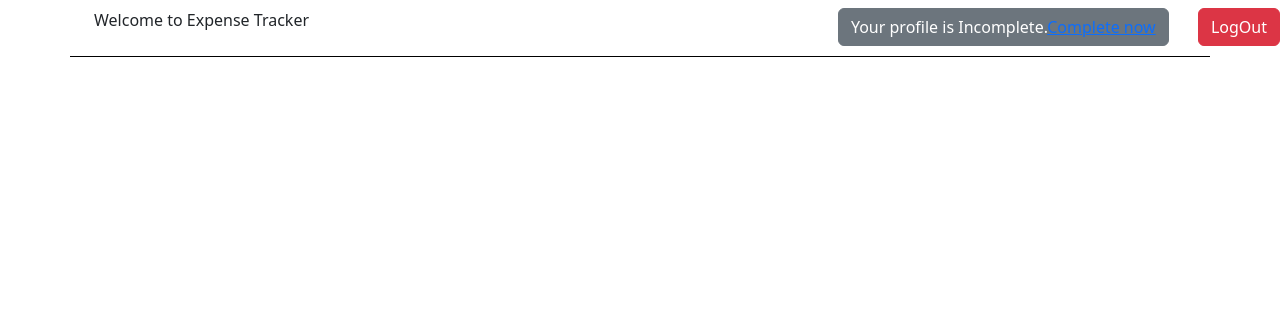
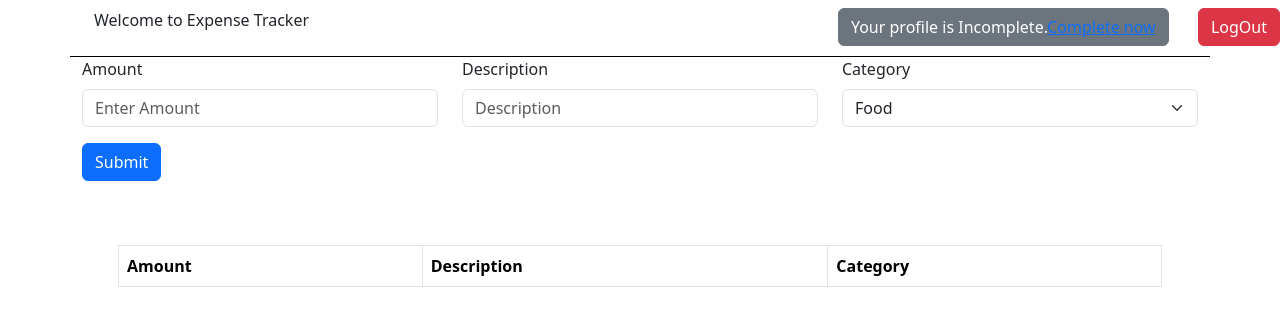
Before and after one commit to Abdulajishs/expense-tracker-securespend, a React (Create React App) app: page /home in a window 1280 px wide. Shown: the top 326 px of the page. Built offline with nearby package versions, Linux system fonts and the light colour scheme.

Commit message:
Adding Expenses for tracking purpose

```diff
--- /dev/null
+++ b/src/components/Expenses/ExpensesForm.js
@@ -0,0 +1,56 @@
+import { useContext, useRef } from "react";
+import { Button, Col, Container, Form, Row } from "react-bootstrap";
+import ExpenseContext from "../../store/expense-context";
+
+const ExpensesForm = () => {
+    const amountRef = useRef("");
+    const descriptionRef = useRef("");
+    const categoryRef = useRef("");
+
+    const expenseCntxt = useContext(ExpenseContext);
+
+    const submitHandler = (event) => {
+        event.preventDefault()
+        const expense = {
+            amount: amountRef.current.value,
+            description: descriptionRef.current.value,
+            category: categoryRef.current.value,
+        }
+        expenseCntxt.addExpenses(expense)
+
+        amountRef.current.value=""
+        descriptionRef.current.value =""
+        categoryRef.current.value =""
+    }
+    return (
+        <Container>
+            <Form onSubmit={submitHandler}>
+                <Row className="mb-3">
+                    <Form.Group as={Col} controlId="formGridAmount">
+                        <Form.Label>Amount</Form.Label>
+                        <Form.Control type="number" placeholder="Enter Amount" ref={amountRef} required />
+                    </Form.Group>
+
+                    <Form.Group as={Col} controlId="formGridDescription">
+                        <Form.Label>Description</Form.Label>
+                        <Form.Control type="text" placeholder="Description" ref={descriptionRef} required />
+                    </Form.Group>
+
+                    <Form.Group as={Col} controlId="formGridCategory">
+                        <Form.Label>Category</Form.Label>
+                        <Form.Select ref={categoryRef} required>
+                            <option>Food</option>
+                            <option>Petrol</option>
+                            <option>Salary</option>
+                        </Form.Select>
+                    </Form.Group>
+                </Row>
+                <Button variant="primary" type="submit">
+                    Submit
+                </Button>
+            </Form>
+        </Container>
+    )
+}
+
+export default ExpensesForm;
--- /dev/null
+++ b/src/components/Expenses/ListExpense.js
@@ -0,0 +1,32 @@
+import { useContext } from "react";
+import ExpenseContext from "../../store/expense-context";
+import { Container, Table } from "react-bootstrap";
+
+const ListExpense = () => {
+    const { expenses } = useContext(ExpenseContext)
+    return (
+
+        <Container className="mt-3 p-5">
+        <Table striped bordered hover>
+            <thead>
+                <tr>
+                    <th>Amount</th>
+                    <th>Description</th>
+                    <th>Category</th>
+                </tr>
+            </thead>
+            <tbody>
+                {expenses.map((item)=>(
+                     <tr>
+                     <td>{item.amount}</td>
+                     <td>{item.description}</td>
+                     <td>{item.category}</td>
+                   </tr>
+                ))}
+            </tbody>
+        </Table>
+    </Container>
+    )
+}
+
+export default ListExpense;
--- a/src/index.js
+++ b/src/index.js
@@ -6,15 +6,18 @@ import reportWebVitals from './reportWebVitals';
 import 'bootstrap/dist/css/bootstrap.min.css';
 import { BrowserRouter } from 'react-router-dom';
 import TokenContextProvider from './store/TokenContextProvider';
+import ExpenseContextProvider from './store/ExpenseContextProvider';
 
 const root = ReactDOM.createRoot(document.getElementById('root'));
 root.render(
   <React.StrictMode>
+    <ExpenseContextProvider>
       <TokenContextProvider>
         <BrowserRouter>
           <App />
         </BrowserRouter>
       </TokenContextProvider>
+    </ExpenseContextProvider>
   </React.StrictMode>
 );
 
--- a/src/pages/Home.js
+++ b/src/pages/Home.js
@@ -1,9 +1,13 @@
+import ExpensesForm from "../components/Expenses/ExpensesForm"
+import ListExpense from "../components/Expenses/ListExpense"
 import IncompleteProfile from "../components/Profile/IncompleteProfile"
 
 const Home = () =>{
     return(
         <>
         <IncompleteProfile />
+        <ExpensesForm />
+        <ListExpense />
         </>
     )
 }
--- /dev/null
+++ b/src/store/ExpenseContextProvider.js
@@ -0,0 +1,25 @@
+import { useState } from "react";
+import ExpenseContext from "./expense-context";
+
+const ExpenseContextProvider = (props) =>{
+
+    const [enteredExpenses,setEnteredExpenses]=useState([]);
+
+    const addExpensesHandler = (expense) =>{
+        setEnteredExpenses(prevExpense => [...prevExpense,expense])
+    }
+
+    const expenseContext ={
+        expenses : enteredExpenses,
+        addExpenses : addExpensesHandler,
+        removeExpenses : ()=>{},
+    }
+    return(
+        <>
+        {console.log(expenseContext.expenses)}
+        <ExpenseContext.Provider value = {expenseContext}>{props.children}</ExpenseContext.Provider>
+        </>
+    )
+}
+
+export default ExpenseContextProvider;
--- /dev/null
+++ b/src/store/expense-context.js
@@ -0,0 +1,9 @@
+import React from "react"
+
+const ExpenseContext = React.createContext({
+    expenses : [],
+    addExpenses : ()=>{},
+    removeExpenses : ()=>{},
+})
+
+export default ExpenseContext
```
